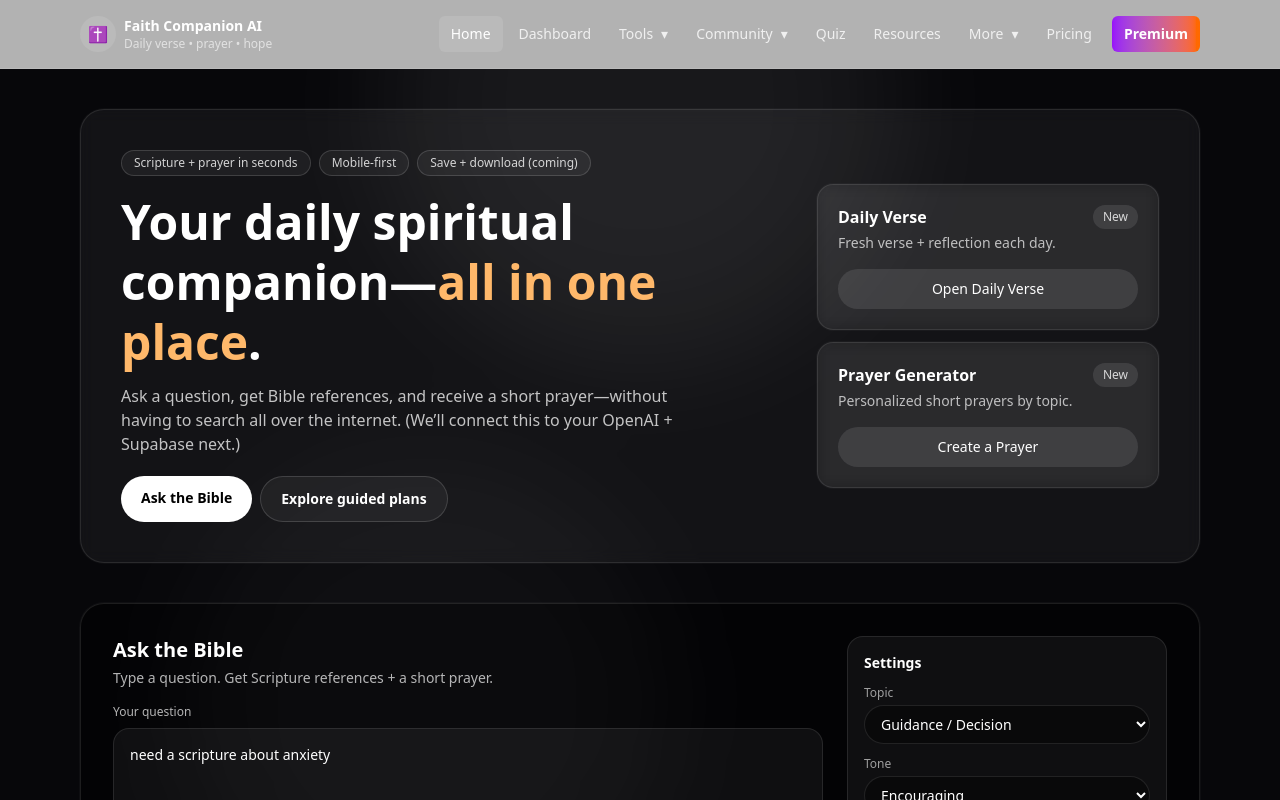
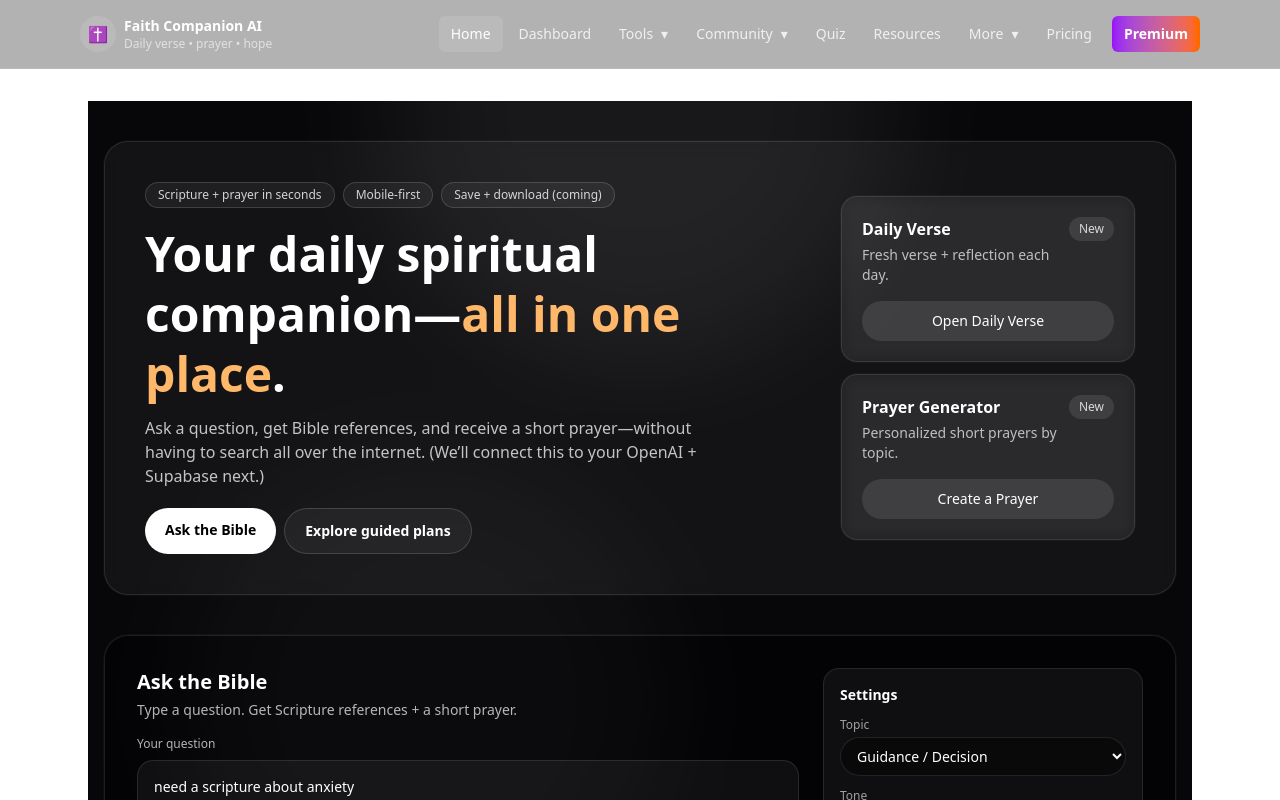
Before and after one commit to Tunjilor/faithcompanionai, a Next.js app: page / in a window 1280 px wide. Shown: the top 800 px of the page. Built offline with nearby package versions, Linux system fonts and the light colour scheme.

Commit message:
Update layout.tsx

```diff
--- a/src/app/layout.tsx
+++ b/src/app/layout.tsx
@@ -2,12 +2,29 @@ import "./globals.css";
 import Navbar from "@/components/Navbar";
 import Footer from "@/components/Footer";
 
-export default function RootLayout({ children }: { children: React.ReactNode }) {
+export const metadata = {
+  title: "Faith Companion AI",
+  description: "Daily verse • prayer • hope",
+};
+
+export default function RootLayout({
+  children,
+}: {
+  children: React.ReactNode;
+}) {
   return (
-    <html lang="en">
-      <body>
+    <html lang="en" suppressHydrationWarning>
+      <body className="min-h-screen bg-fc text-fc-foreground">
+        {/* Subtle global background */}
+        <div className="fc-bg" />
+
         <Navbar />
-        {children}
+
+        {/* Consistent page container */}
+        <main className="mx-auto w-full max-w-6xl px-4 pb-16 pt-8 md:px-6">
+          {children}
+        </main>
+
         <Footer />
       </body>
     </html>
```
